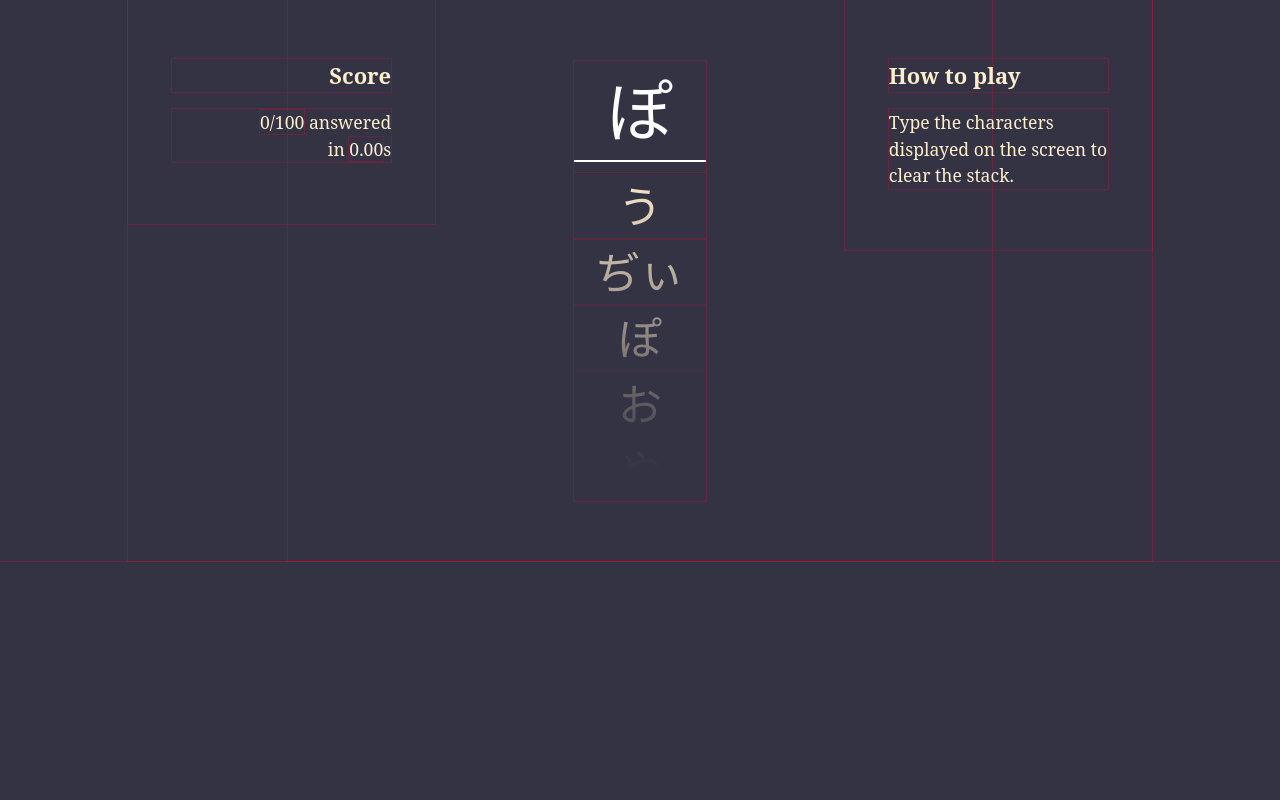
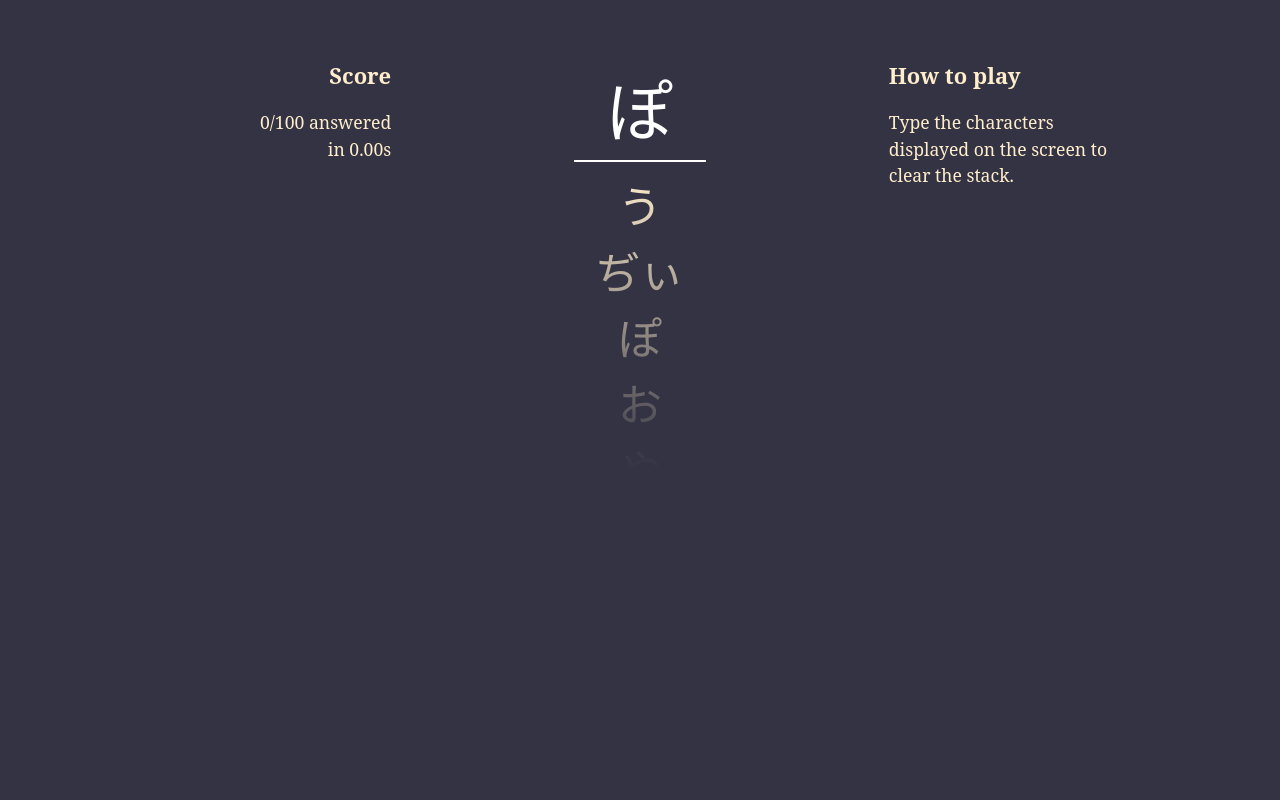
Before and after one commit to lewisfff/ukanado, a plain HTML site: page index.html in a window 1280 px wide. Drawn offline with Linux system fonts and the light colour scheme.

Commit message:
Remove CSS debugging :-)

```diff
--- a/style.css
+++ b/style.css
@@ -1,7 +1,7 @@
 *{
     box-sizing:border-box;
     user-select: none;
-    outline:1px solid rgba(255,0,51,0.25);
+    /*outline:1px solid rgba(255,0,51,0.25);*/
 }
 html{
     margin:0;
```
